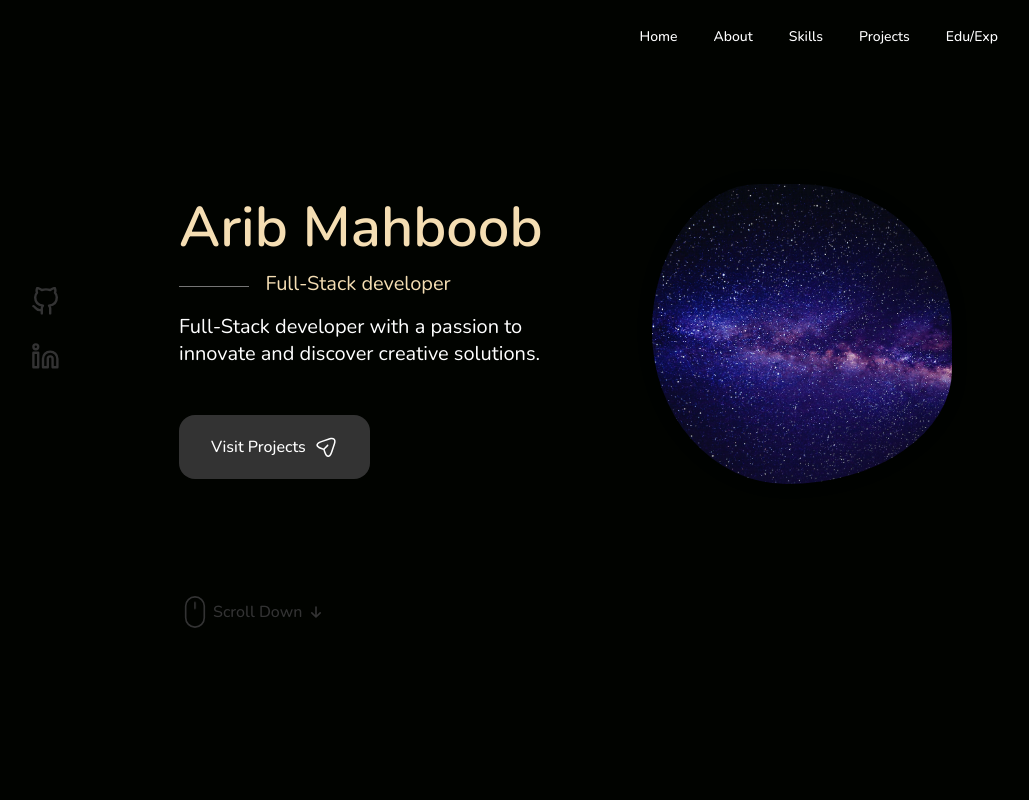
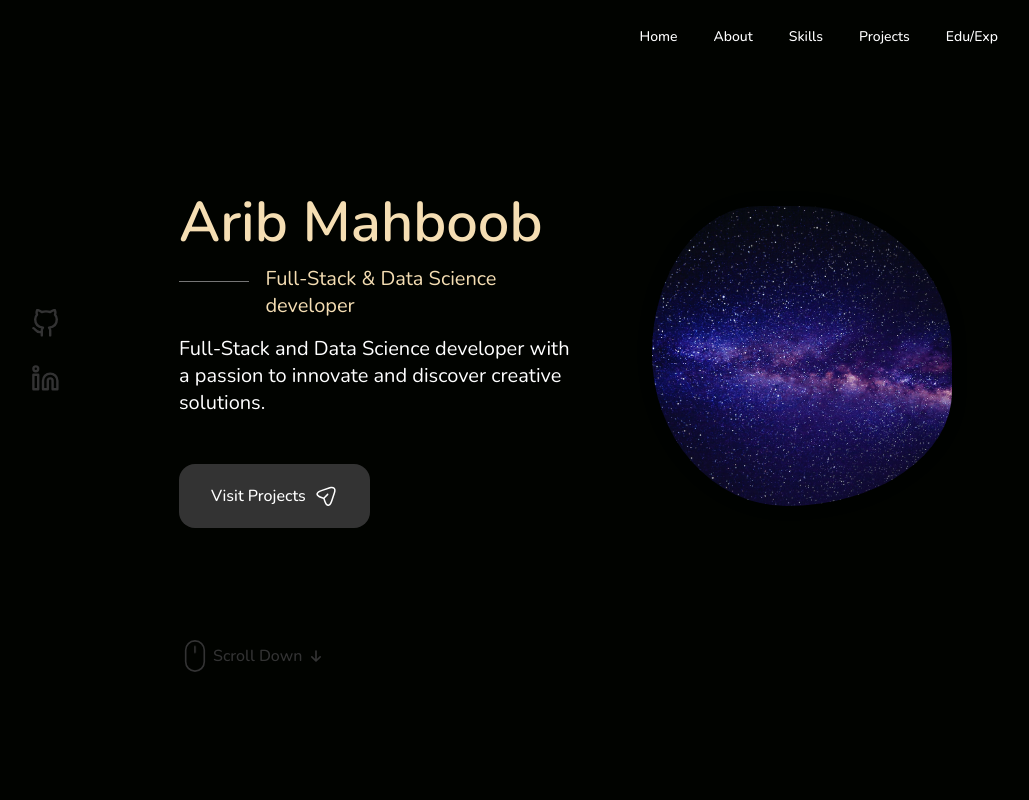
Before and after one commit to arib0903/personal_portfolio, a React (Create React App) app: page / in a window 1280 px wide. Shown: the top 800 px of the page, without its empty margins (125-1154 px from the left). Built offline with nearby package versions, Linux system fonts and the light colour scheme.

Commit message:
Updated tech experiences

```diff
--- a/src/about/About.jsx
+++ b/src/about/About.jsx
@@ -15,7 +15,7 @@ const About = () => {
                 <Info />
                <p className="about__description code-ide">
                     <code>
-                        Passionate full-stack developer and UI/UX enthusiast with expertise in languages, such as <b>JavaScript, React, Python, and Java. </b>
+                        Passionate full-stack developer and Data Science enthusiast with expertise in languages, such as <b>JavaScript, React, Python, and Java. </b>
                         <br /><br />
 Since childhood, programming has been my true passion, continuously fueling my curiosity and love for technology. My ultimate goal is to contribute to a society where technology serves as a catalyst for improving people's lives and creating a positive impact. With a genuine drive and a diverse skill set, I am dedicated to leveraging my expertise to develop innovative solutions that enhance the quality of life for individuals and communities.                     </code>
                     </p>
--- a/src/home/Data.jsx
+++ b/src/home/Data.jsx
@@ -8,10 +8,10 @@ const Data = () => {
 
         </h1>
         <h3 className="home__subtitle" style={{color:'wheat'}}>
-            Full-Stack developer
+            Full-Stack & Data Science developer
         </h3>
         <p className="home__description" style={{fontSize:'20px'}}>
-            Full-Stack developer with a passion to innovate and discover creative solutions.
+            Full-Stack and Data Science developer with a passion to innovate and discover creative solutions.
         </p>
 
         <a href="#portfolio" className="button button--flex">
--- a/src/qualifications/Qualification.jsx
+++ b/src/qualifications/Qualification.jsx
@@ -28,9 +28,9 @@ const qualificationsData = [
     category: "Experience",
     items: [
       {
-        title: "Google Participant",
-        subtitle: "Google Software Engineering Program",
-        calendar: "2023-Present",
+        title: "Software Engineering Intern",
+        subtitle: "Cox Automotive",
+        calendar: "2023",
       },
       {
         title: "AI/ML Research",
```
